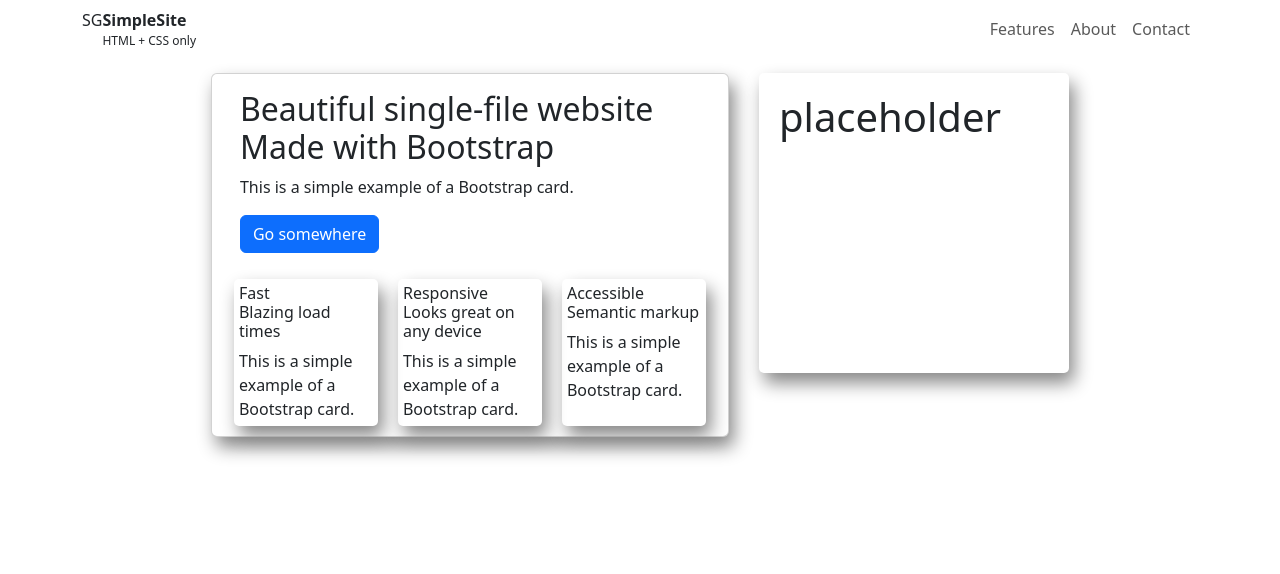
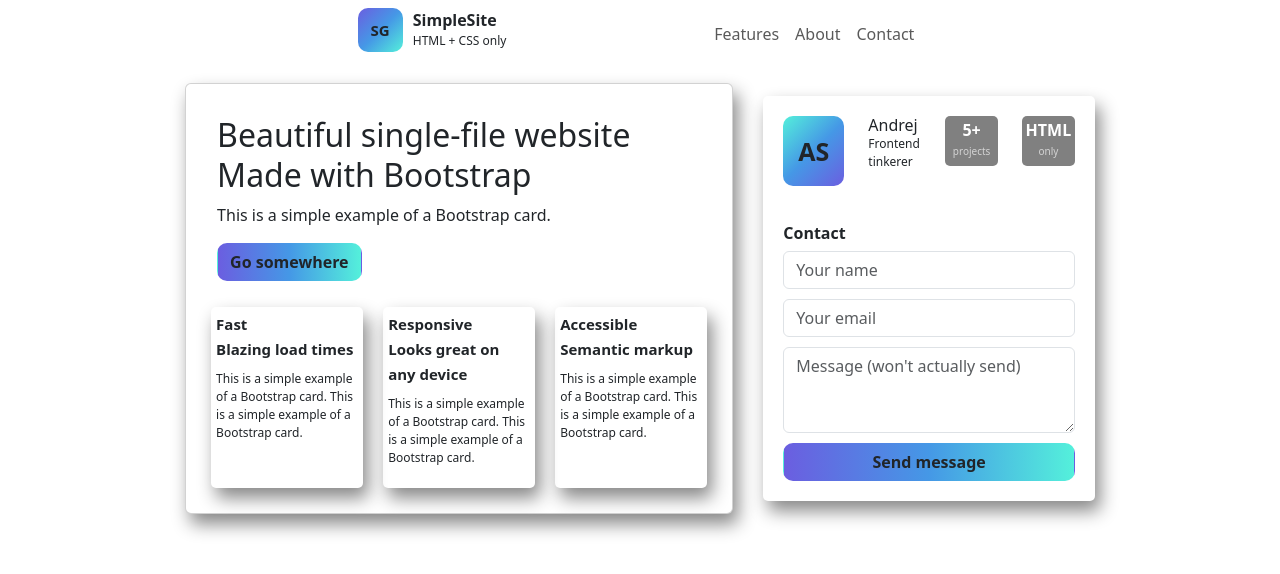
Before and after one commit to soggy8/praksaWebsite, a plain HTML site: page index2.html in a window 1280 px wide. Drawn offline with nearby package versions, Linux system fonts and the light colour scheme.

Commit message:
css and html changes added the contact card and fixed navbar

```diff
--- a/index2.html
+++ b/index2.html
@@ -8,10 +8,12 @@
     <link rel="stylesheet" href="styles2.css">
   </head>
 <header>
-  <nav class="navbar navbar-expand-md align-items-center justify-content-center bg-body">
-    <div class="container">
+  <nav class="navbar navbar-expand-md align-items-center bg-body">
+    <div class="container" id="navbarContainer">
       <div class="brand d-flex w-50 me-auto">
-        <div class="logo">SG</div>
+        <div>
+          <h1 class="logo">SG</h1>
+        </div>
         <div>
           <div style="font-weight:800">SimpleSite</div>
           <div style="font-size:12px;color:var(--muted)">HTML + CSS only</div>
@@ -33,46 +35,90 @@
     </div>
   </nav>
 </header>
-  <body>
+  <body class="body">
     <div class="container d-flex align-items-center justify-content-center">
       <div class="row">
         <div class="col-7 card">
           <div class="card-body">
-            <h2 class="card-title">
+            <h2 class="card-title" style="line-height: 40px;">
               Beautiful single-file website <br>
               Made with Bootstrap
             </h2>
             <p class="card-text">This is a simple example of a Bootstrap card.</p>
-            <a href="#" class="btn btn-primary">Go somewhere</a>
+            <a href="#" class="btn" id="main-card-button">Go somewhere</a>
           </div>
           <div class="container">
             <div class="row">
               <div class="col small-card">
-                <h6 class="card-title">
+                <h6 class="small-card-title">
                   Fast <br>
                   Blazing load times
                 </h6>
-                <p class="card-text">This is a simple example of a Bootstrap card.</p>
+                <p class="small-card-text">This is a simple example of a Bootstrap card. This is a simple example of a Bootstrap card.</p>
               </div>
               <div class="col small-card">
-                <h6 class="card-title">
+                <h6 class="small-card-title">
                   Responsive <br>
                   Looks great on any device
                 </h6>
-                <p class="card-text">This is a simple example of a Bootstrap card.</p>
+                <p class="small-card-text">This is a simple example of a Bootstrap card. This is a simple example of a Bootstrap card.</p>
               </div>
               <div class="col small-card">
-                <h6 class="card-title">
+                <h6 class="small-card-title">
                   Accessible <br>
                   Semantic markup
                 </h6>
-                <p class="card-text">This is a simple example of a Bootstrap card.</p>
+                <p class="small-card-text">This is a simple example of a Bootstrap card. This is a simple example of a Bootstrap card.</p>
               </div>
             </div>
           </div>
         </div>
-        <div class="col align-items-center" id="info-card">
-          <h1>placeholder</h1>
+        <div class="col" id="info-card">
+          <div class="row">
+            <div class="col">
+              <h1 class="ASblock">AS</h1>
+            </div>
+            <div class="col">
+              <h6 class="card-title">
+                Andrej
+              </h6>
+              <p class="card-text" style="font-size: 12px;">
+                Frontend <br>
+                tinkerer
+              </p>
+            </div>
+            <div class="col">
+              <div id="info-card2">
+                <h6 class="card-title" id="small-card-title">
+                5+
+              </h6>
+              <p id="small-card-text">projects</p>
+              </div>
+            </div>
+            <div class="col">
+              <div id="info-card2">
+                <h6 class="card-title" id="small-card-title">
+                  HTML
+                </h6>
+                <p id="small-card-text">only</p>
+              </div>
+            </div>
+          </div>
+          <div>
+            <h6 class="contact-card-title">Contact</h6>
+            <div class="form-group">
+              <input type="text" class="form-control" id="Your name" style="margin-top: 5px; margin-bottom: 10px;" placeholder="Your name">
+            </div>
+            <div class="form-group">
+              <input type="email" class="form-control" id="Your email" style="margin-top: 10px; margin-bottom: 10px;" placeholder="Your email">
+            </div>
+            <div class="form-group">
+              <textarea class="form-control" id="exampleFormControlTextarea1" rows="3" placeholder="Message (won't actually send)" style="margin-bottom: 10px;"></textarea>
+            </div>
+            <div>
+              <button type="button" class="btn" id="contact-button">Send message</button>
+            </div>
+          </div>
         </div>
       </div>
     </div>
--- a/styles2.css
+++ b/styles2.css
@@ -1,6 +1,7 @@
 .card {
     box-shadow: 5px 10px 18px #888888;
     margin: 15px;
+    padding: 15px;
 }
 
 .small-card {
@@ -16,5 +17,86 @@
     box-shadow: 5px 10px 18px #888888;
     margin: 15px;
     padding: 20px;
-    height: 300px;
+    display: block;
+    justify-content: center;
+    align-self: center;
 }
+
+#navbarContainer {
+    width: 46%;
+}
+
+.ASblock {
+    background: #54f0db;
+    background: linear-gradient(135deg, rgba(84, 240, 219, 1) 0%, rgba(69, 152, 230, 1) 50%, rgba(107, 94, 224, 1) 100%);
+    padding-top: 20px;
+    padding-bottom: 20px;
+    padding-left: 15px;
+    padding-right: 15px;
+    border-radius: 10px;
+    font-size: 25px;
+    text-align: center;
+    font-weight: 800;
+}
+
+#main-card-button {
+    background: #54f0db;
+    background: linear-gradient(270deg, rgba(84, 240, 219, 1) 0%, rgba(69, 152, 230, 1) 50%, rgba(107, 94, 224, 1) 100%);
+    font-weight: 700;
+    border-radius: 10px;
+}
+
+.logo {
+    background: #54f0db;
+    background: linear-gradient(315deg, rgba(84, 240, 219, 1) 0%, rgba(69, 152, 230, 1) 50%, rgba(107, 94, 224, 1) 100%);
+    text-align: center;
+    font-size: 15px;
+    padding: 13px;
+    margin-right: 10px;
+    border-radius: 10px;
+    font-weight: 600;
+}
+
+.small-card-text {
+    font-size: 12px;
+}
+
+.small-card-title {
+    font-size: 15px;
+    font-weight: 600;
+    line-height: 25px;
+}
+
+#info-card2 {
+    background-color: gray;
+    text-align: center;
+    border-radius: 5px;
+    display: block;
+    align-self: center;
+    justify-content: center;
+    height: 50px;
+    line-height: 22px;
+    padding-top: 5px;
+}
+
+#small-card-title {
+    color: white;
+    font-weight: 600;
+}
+
+#small-card-text {
+    color: lightgrey;
+    font-size: 10px;
+}
+
+#contact-button {
+    background: linear-gradient(270deg, rgba(84, 240, 219, 1) 0%, rgba(69, 152, 230, 1) 50%, rgba(107, 94, 224, 1) 100%);
+    width: 100%;
+    font-weight: 700;
+    border-radius: 10px;
+}
+
+.contact-card-title {
+    font-weight: 700;
+    margin-top: 30px;
+}
```
